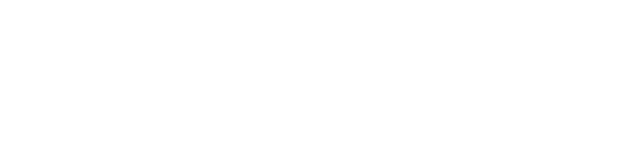
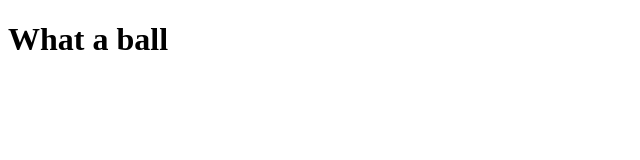
Before and after one commit to CORTENZA61/my-supper-website, a plain HTML site: page index.html in a window 1280 px wide. Shown: the whole page, without its empty margins (0-640 px from the left). Drawn offline with Linux system fonts and the light colour scheme.

Commit message:
I add h1 what a ball

```diff
--- a/index.html
+++ b/index.html
@@ -5,6 +5,6 @@
     <title>title</title>
   </head>
   <body>
-
+    <h1>What a ball</h1>
   </body>
 </html>
```
